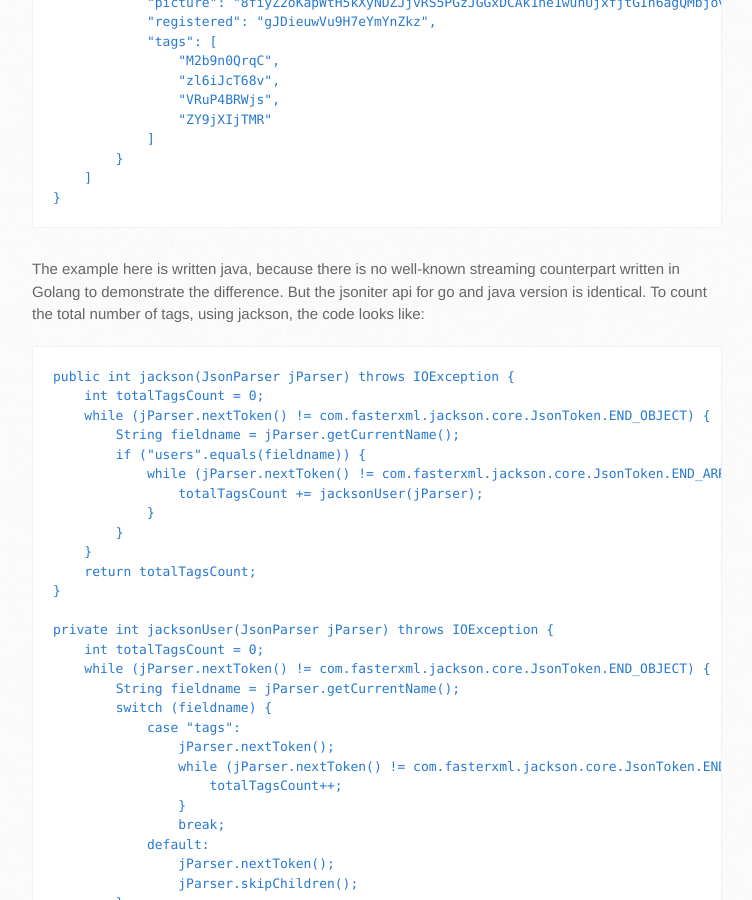
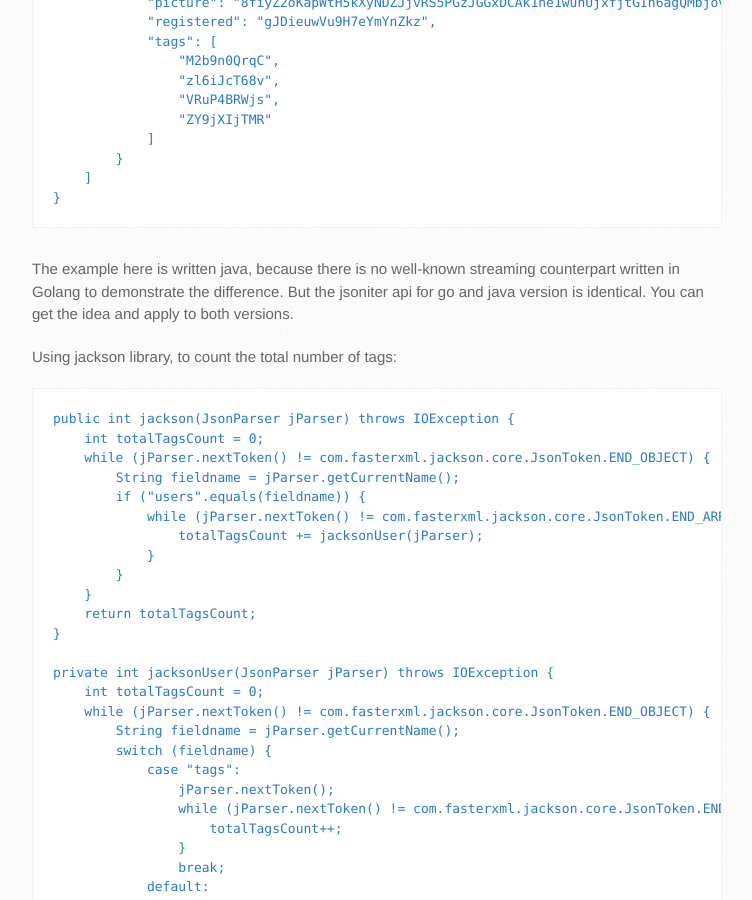
Before and after one commit to json-iterator/json-iterator.github.io, a Jekyll site: the page built from api.md, in a window 1280 px wide and 900 px high, scrolled down 1191 px. Shown: the whole window, without its empty margins (138-890 px from the left). Built offline with Jekyll 4.4.1, drawn with Linux system fonts in a browser that asks for light colours.

Commit message:
Update api.md

````diff
--- a/api.md
+++ b/api.md
@@ -49,7 +49,9 @@ Given a JSON text like this
 }
 ```
 
-The example here is written java, because there is no well-known streaming counterpart written in Golang to demonstrate the difference. But the jsoniter api for go and java version is identical. To count the total number of tags, using jackson, the code looks like:
+The example here is written java, because there is no well-known streaming counterpart written in Golang to demonstrate the difference. But the jsoniter api for go and java version is identical. You can get the idea and apply to both versions.
+
+Using jackson library, to count the total number of tags:
 
 ```java
 public int jackson(JsonParser jParser) throws IOException {
````
